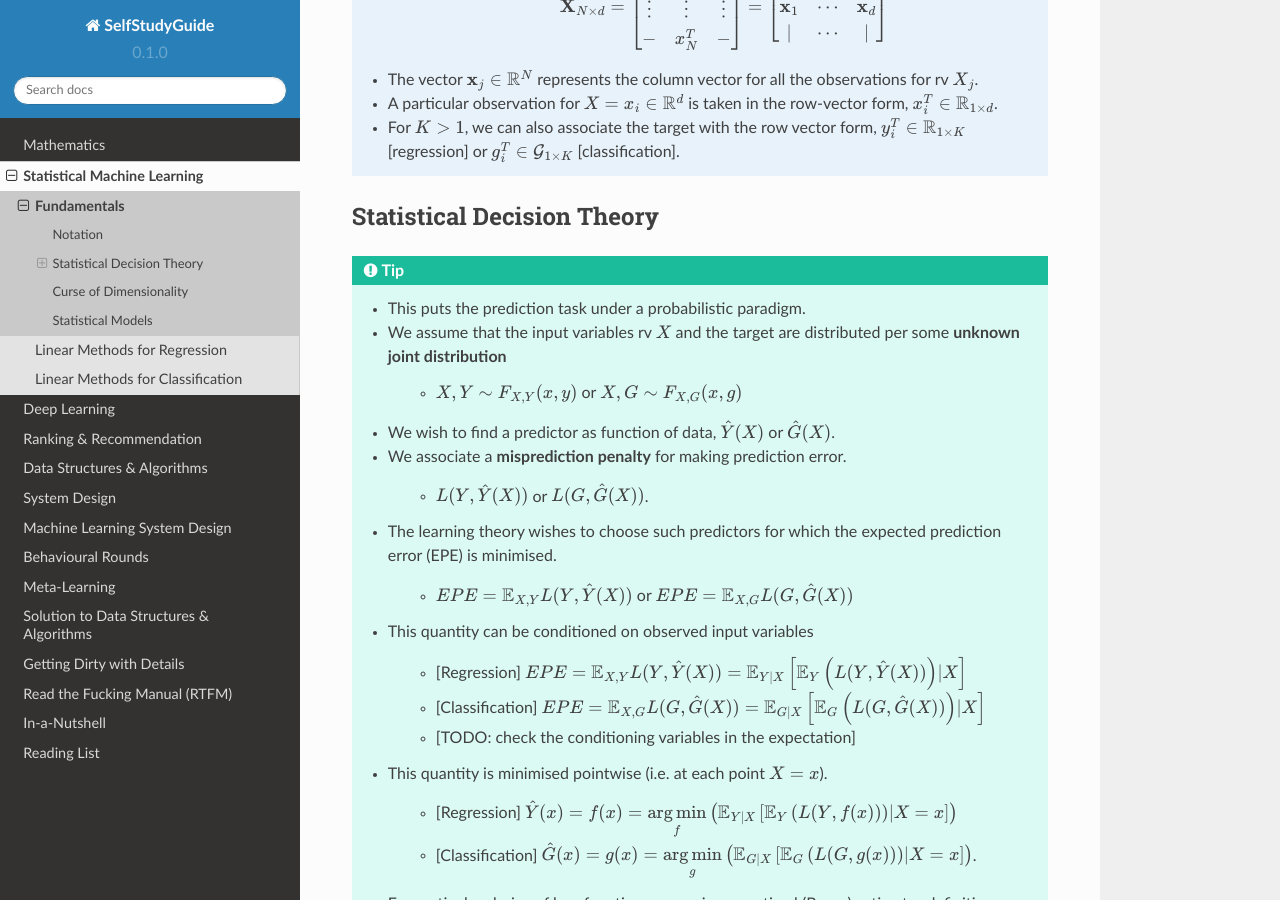
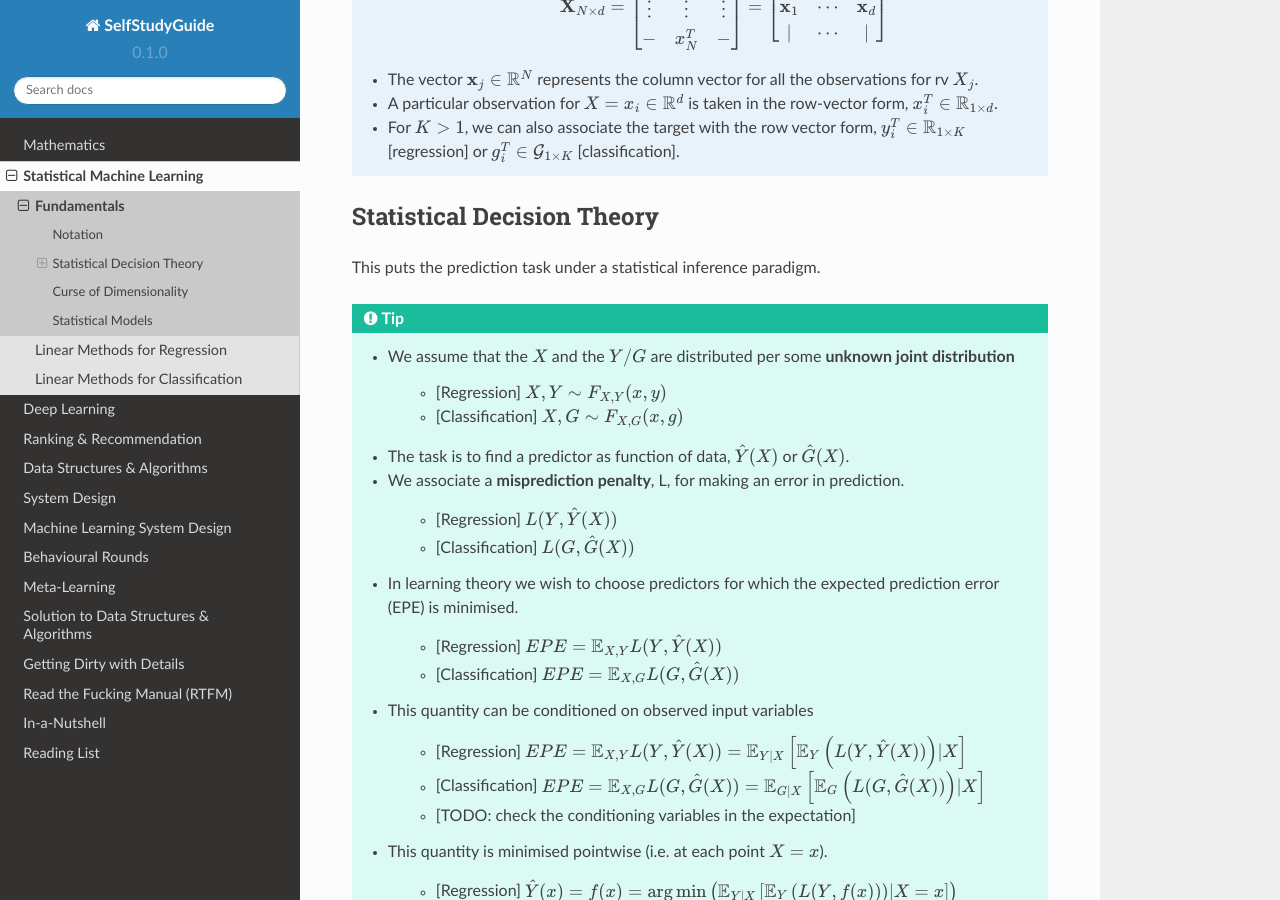
Before and after one commit to uselesstechjunks/leetcode, a Sphinx documentation site: the page built from docs/source/ml/basics.rst, in a window 1280 px wide and 900 px high, scrolled down 723 px. Built offline with Sphinx 7.4.7 and the Read the Docs theme 2.0.0, drawn with Linux system fonts in a browser that asks for light colours.

Commit message:
Update basics.rst

```diff
--- a/docs/source/ml/basics.rst
+++ b/docs/source/ml/basics.rst
@@ -29,18 +29,22 @@ Notation
 **********************************************************************************
 Statistical Decision Theory
 **********************************************************************************
+This puts the prediction task under a statistical inference paradigm.
+
 .. tip::
-	* This puts the prediction task under a probabilistic paradigm.
-	* We assume that the input variables rv :math:`X` and the target are distributed per some **unknown joint distribution**
+	* We assume that the :math:`X` and the :math:`Y/G` are distributed per some **unknown joint distribution**
 
-		* :math:`X,Y\sim F_{X,Y}(x,y)` or :math:`X,G\sim F_{X,G}(x,g)`
-	* We wish to find a predictor as function of data, :math:`\hat{Y}(X)` or :math:`\hat{G}(X)`.
-	* We associate a **misprediction penalty** for making prediction error.
+		* [Regression] :math:`X,Y\sim F_{X,Y}(x,y)`
+		* [Classification] :math:`X,G\sim F_{X,G}(x,g)`
+	* The task is to find a predictor as function of data, :math:`\hat{Y}(X)` or :math:`\hat{G}(X)`.
+	* We associate a **misprediction penalty**, L, for making an error in prediction.
 
-		* :math:`L(Y,\hat{Y}(X))` or :math:`L(G,\hat{G}(X))`.
-	* The learning theory wishes to choose such predictors for which the expected prediction error (EPE) is minimised.
+		* [Regression] :math:`L(Y,\hat{Y}(X))`
+		* [Classification] :math:`L(G,\hat{G}(X))`
+	* In learning theory we wish to choose predictors for which the expected prediction error (EPE) is minimised.
 
-		* :math:`EPE=\mathbb{E}_{X,Y} L(Y,\hat{Y}(X))` or :math:`EPE=\mathbb{E}_{X,G} L(G,\hat{G}(X))`
+		* [Regression] :math:`EPE=\mathbb{E}_{X,Y} L(Y,\hat{Y}(X))`
+		* [Classification] :math:`EPE=\mathbb{E}_{X,G} L(G,\hat{G}(X))`
 	* This quantity can be conditioned on observed input variables
 
 		* [Regression] :math:`EPE=\mathbb{E}_{X,Y} L(Y,\hat{Y}(X))=\mathbb{E}_{Y|X}\left[\mathbb{E}_{Y}\left(L(Y,\hat{Y}(X))\right) |X\right]`
```
